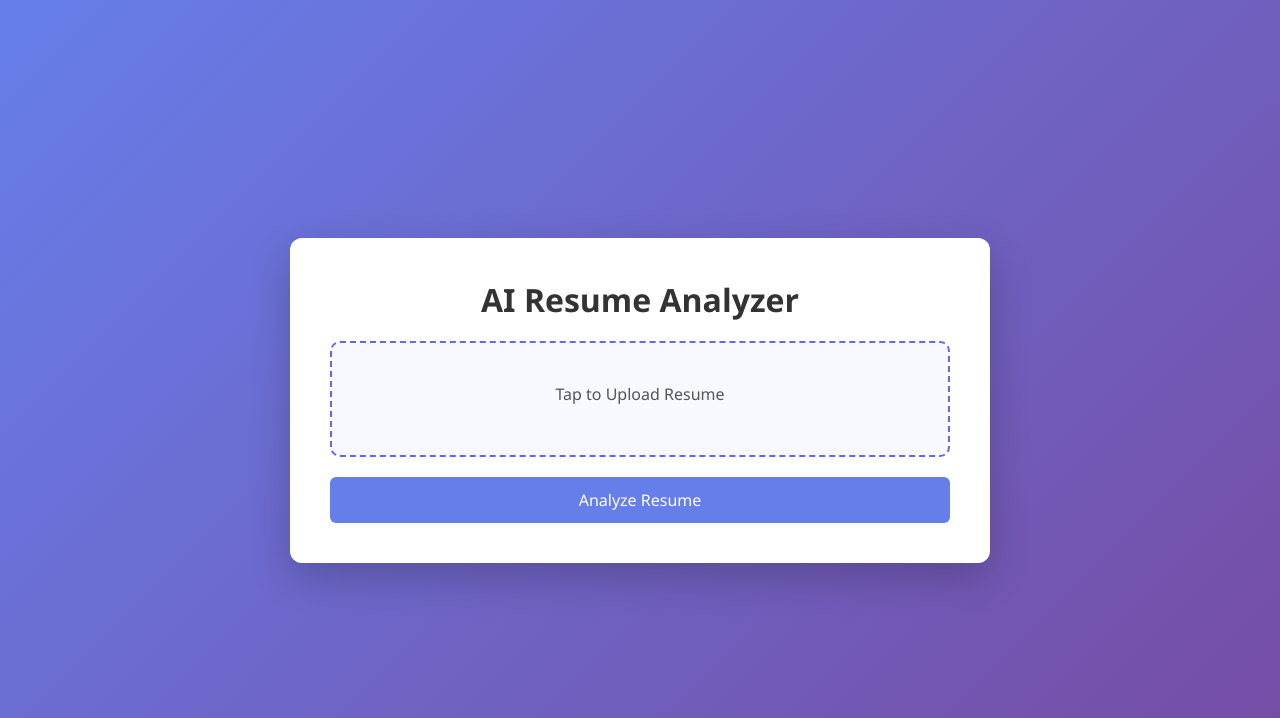
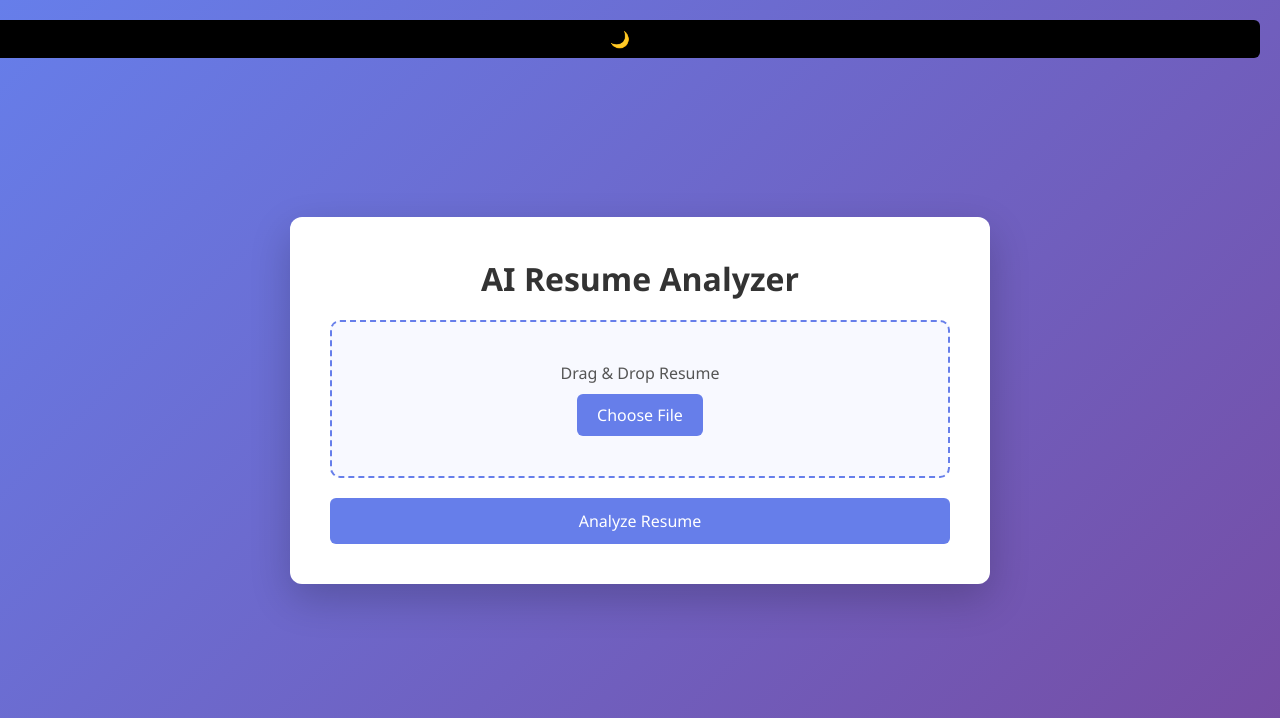
Before and after one commit to Amit931768/AI_Resume_Analyzer, a Flask app: page / in a window 1280 px wide. Shown: the top 718 px of the page. Run offline with Flask 3, Linux system fonts and the light colour scheme.

Commit message:
some updates

```diff
--- a/static/script.js
+++ b/static/script.js
@@ -1,61 +1,78 @@
+// ATS SCORE ANIMATION
+
 document.addEventListener("DOMContentLoaded", function(){
 
-const dropArea = document.getElementById("dropArea");
-const fileInput = document.getElementById("fileInput");
-const dropText = document.getElementById("dropText");
+const progress = document.getElementById("progress");
+const scoreText = document.getElementById("scoreText");
 
+if(progress && scoreText){
 
-// CLICK UPLOAD (MOBILE + DESKTOP)
+let score = parseInt(scoreText.innerText);
 
-dropArea.addEventListener("click", function(){
-    fileInput.click();
-});
+let current = 0;
 
+let interval = setInterval(()=>{
 
-// FILE NAME SHOW AFTER SELECT
+current++;
 
-fileInput.addEventListener("change", function(){
+progress.style.width = current + "%";
 
-    if(fileInput.files.length > 0){
-        dropText.innerText = fileInput.files[0].name;
-    }
+if(current >= score){
+
+clearInterval(interval);
+
+}
+
+},20);
+
+}
 
 });
 
 
-// DRAG OVER (DESKTOP)
+// DRAG & DROP UPLOAD
 
-dropArea.addEventListener("dragover", function(e){
+const dropArea = document.getElementById("dropArea");
+const fileInput = document.getElementById("fileInput");
 
-    e.preventDefault();
-    dropArea.style.background = "#eef2ff";
+if(dropArea){
+
+dropArea.addEventListener("dragover",(e)=>{
+
+e.preventDefault();
+dropArea.style.background="#eef2ff";
 
 });
 
+dropArea.addEventListener("dragleave",()=>{
 
-// DRAG LEAVE
-
-dropArea.addEventListener("dragleave", function(){
-
-    dropArea.style.background = "#f8f9ff";
+dropArea.style.background="#f8f9ff";
 
 });
 
+dropArea.addEventListener("drop",(e)=>{
 
-// DROP FILE (DESKTOP)
+e.preventDefault();
 
-dropArea.addEventListener("drop", function(e){
+fileInput.files = e.dataTransfer.files;
 
-    e.preventDefault();
-
-    const files = e.dataTransfer.files;
-
-    if(files.length > 0){
-        dropText.innerText = files[0].name;
-    }
-
-    dropArea.style.background = "#f8f9ff";
+dropArea.style.background="#f8f9ff";
 
 });
 
+}
+
+
+// FILE NAME SHOW
+
+if(fileInput){
+
+fileInput.addEventListener("change", function(){
+
+let fileName = this.files[0].name;
+
+dropArea.querySelector("p").innerText = fileName;
+
 });
+
+}
--- a/static/style.css
+++ b/static/style.css
@@ -65,29 +65,19 @@ color:#555;
 
 }
 
-.drop-area{
-border:2px dashed #6366f1;
-padding:40px;
-text-align:center;
+.drop-area label{
+
+display:inline-block;
+background:#667eea;
+color:white;
+padding:10px 20px;
+border-radius:6px;
 cursor:pointer;
-position:relative;
-}
 
-#fileInput{
-position:absolute;
-width:100%;
-height:100%;
-top:0;
-left:0;
-opacity:0;
-cursor:pointer;
 }
 
 input[type="file"]{
-opacity:0;
-position:absolute;
-width:1px;
-height:1px;
+display:none;
 }
 
 /* BUTTON */
@@ -242,6 +232,29 @@ background:#38a169;
 
 }
 
+/* DARK MODE BUTTON */
+
+.dark-btn{
+
+position:absolute;
+top:20px;
+right:20px;
+background:black;
+color:white;
+border:none;
+padding:8px 12px;
+border-radius:6px;
+cursor:pointer;
+
+}
+
+/* DARK MODE */
+
+.dark{
+
+background:#1e1e1e;
+
+}
 
 .dark .container{
 
--- a/templates/index.html
+++ b/templates/index.html
@@ -11,6 +11,7 @@
 <link rel="stylesheet" href="{{ url_for('static', filename='style.css') }}">
 
 <script defer src="{{ url_for('static', filename='script.js') }}"></script>
+<script defer src="{{ url_for('static', filename='darkmode.js') }}"></script>
 
 </head>
 
@@ -18,20 +19,19 @@
 
 <div class="container">
 
+<button class="dark-btn" onclick="toggleDarkMode()">🌙</button>
+
 <h1>AI Resume Analyzer</h1>
 
 <form action="/analyze" method="POST" enctype="multipart/form-data">
 
 <div class="drop-area" id="dropArea">
-<p id="dropText">Tap to Upload Resume</p>
 
-<input
-type="file"
-name="resume"
-id="fileInput"
-accept=".pdf,.doc,.docx"
-required
->
+<p id="dropText">Drag & Drop Resume</p>
+
+<input type="file" name="resume" id="fileInput" required>
+
+<label for="fileInput">Choose File</label>
 
 </div>
 
```
